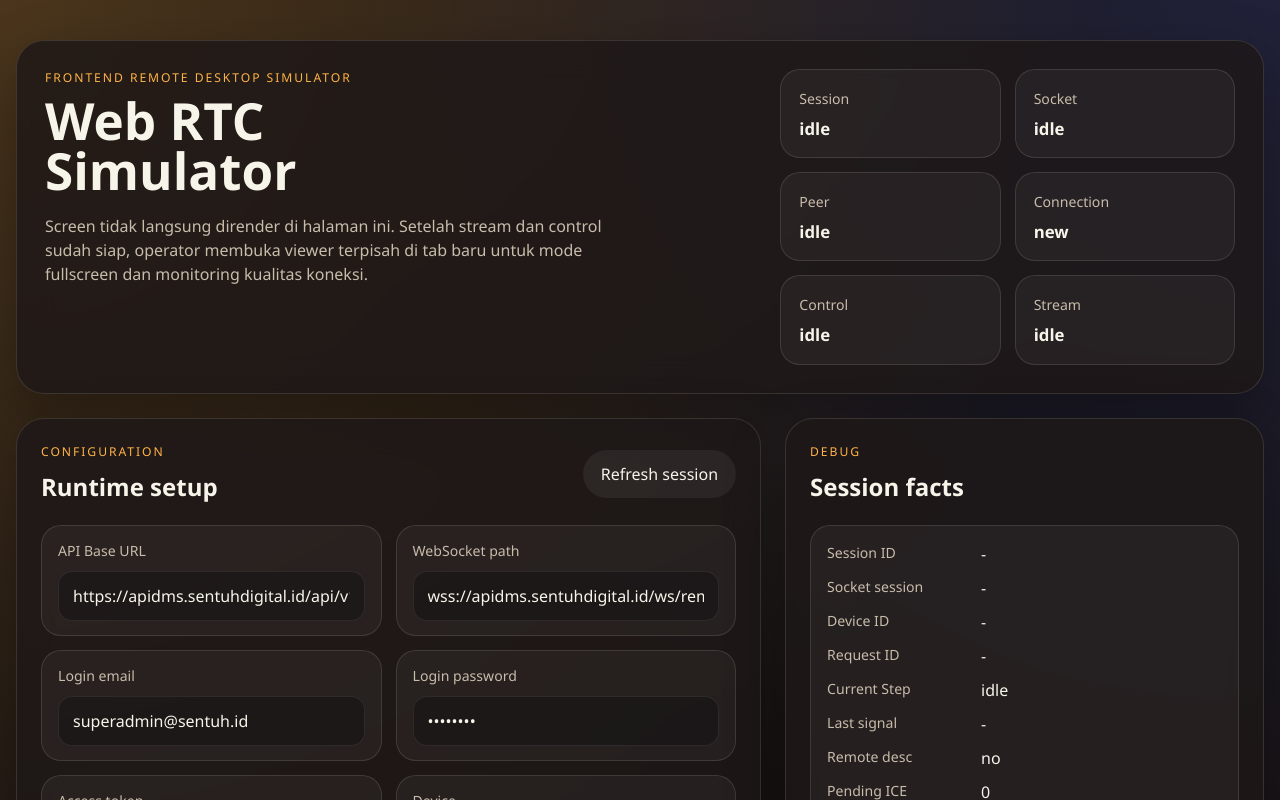
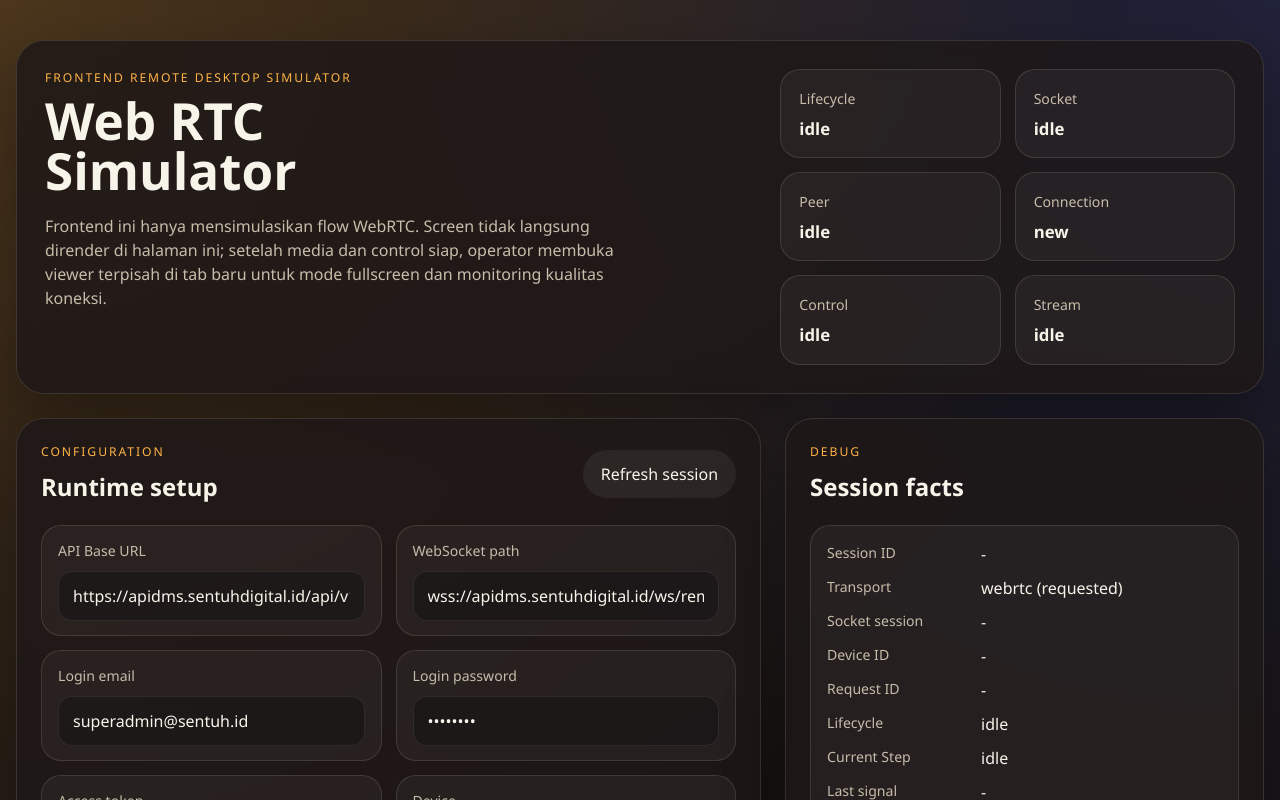
Before and after one commit to RianIhsan/webrtc-simulator, a Vue app: page / in a window 1280 px wide. Shown: the top 800 px of the page. Built offline with nearby package versions, Linux system fonts and the light colour scheme.

Commit message:
imprv:linux agent

```diff
--- a/src/composables/useRemoteDesktopSimulator.js
+++ b/src/composables/useRemoteDesktopSimulator.js
@@ -16,6 +16,8 @@ const SESSION_EVENT_TO_STATUS = {
   'remote.desktop.session.terminated': 'terminated',
   'remote.desktop.session.expired': 'expired',
 }
+
+const EXPECTED_TRANSPORT_TYPE = 'webrtc'
 
 const SIGNALING_EVENT_NAMES = new Set([
   'remote.desktop.signaling.message',
@@ -180,6 +182,7 @@ export function useRemoteDesktopSimulator() {
   const status = reactive({
     currentStep: 'idle',
     sessionStatus: 'idle',
+    transportType: '',
     socketStatus: 'idle',
     socketSessionId: '',
     peerStatus: 'idle',
@@ -300,12 +303,41 @@ export function useRemoteDesktopSimulator() {
   const hasSession = computed(() => Boolean(config.sessionId))
   const isTerminal = computed(() => TERMINAL_SESSION_STATUSES.has(status.sessionStatus))
   const controlReady = computed(() => status.controlChannelState === 'open')
-  const canInteract = computed(() => {
+  const sessionPhase = computed(() => {
+    if (isTerminal.value) {
+      return status.sessionStatus
+    }
+
+    if (status.connectionState === 'connected' || status.sessionStatus === 'connected') {
+      return 'connected'
+    }
+
+    if (
+      status.connectionState === 'checking' ||
+      status.currentStep === 'answer_received' ||
+      status.currentStep === 'offer_sent' ||
+      status.hasRemoteDescription
+    ) {
+      return 'connecting'
+    }
+
+    if (status.latestOfferAt || status.latestAnswerAt || status.currentStep === 'creating_peer') {
+      return 'signaling'
+    }
+
+    if (status.sessionStatus === 'accepted') {
+      return 'accepted'
+    }
+
+    return status.sessionStatus
+  })
+  const viewerReady = computed(() => {
     const transportReady =
       status.connectionState === 'connected' || status.sessionStatus === 'connected'
 
-    return controlReady.value && transportReady && status.remoteStreamState === 'active'
+    return controlReady.value && transportReady
   })
+  const canInteract = computed(() => viewerReady.value && status.remoteStreamState === 'active')
   const screenReady = computed(() => canInteract.value)
   const parsedIceServers = computed(() => parseIceServers())
   const iceConfigSummary = computed(() => {
@@ -372,6 +404,26 @@ export function useRemoteDesktopSimulator() {
     session.value = next
     config.sessionId = next.session_id ?? next.sessionId ?? config.sessionId
     status.sessionStatus = next.status ?? status.sessionStatus
+    status.transportType = next.metadata?.transport_type ?? next.transport_type ?? status.transportType
+  }
+
+  const ensureWebRtcTransport = (payload, { strict = false } = {}) => {
+    const transportType = payload?.metadata?.transport_type ?? payload?.transport_type ?? status.transportType ?? ''
+
+    if (!transportType) {
+      if (strict) {
+        addLog('warning', 'Response session belum menyertakan metadata.transport_type.', {
+          expectedTransportType: EXPECTED_TRANSPORT_TYPE,
+        })
+      }
+      return
+    }
+
+    if (transportType !== EXPECTED_TRANSPORT_TYPE) {
+      throw new Error(
+        `Simulator ini hanya mendukung transport ${EXPECTED_TRANSPORT_TYPE}, tetapi backend mengembalikan ${transportType}.`,
+      )
+    }
   }
 
   const parseIceServers = () => {
@@ -619,6 +671,13 @@ const normalizeIceTransportPolicy = () => {
       config.turnExpiresAt = data?.expires_at ?? ''
       status.turnState = 'success'
 
+      console.log('[remote-desktop] TURN credentials loaded:', {
+        urls: turnUrls,
+        username: config.turnUsername,
+        credential: config.turnCredential,
+        expiresAt: config.turnExpiresAt || null,
+      })
+
       addLog('success', 'Credential TURN berhasil dimuat dari backend.', {
         turnUrlCount: turnUrls.length,
         turnExpiresAt: config.turnExpiresAt || null,
@@ -771,6 +830,7 @@ const normalizeIceTransportPolicy = () => {
     remoteStreamState: status.remoteStreamState,
     currentStep: status.currentStep,
     lastError: status.lastError,
+    viewerReady: viewerReady.value,
     screenReady: screenReady.value,
     canInteract: canInteract.value,
     sessionId: config.sessionId,
@@ -1072,6 +1132,13 @@ const normalizeIceTransportPolicy = () => {
     status.currentStep = 'creating_peer'
 
     try {
+      console.log('[remote-desktop] creating peer with ICE servers:', parseIceServers())
+      console.log('[remote-desktop] current TURN fields:', {
+        username: config.turnUsername,
+        credential: config.turnCredential,
+        expiresAt: config.turnExpiresAt || null,
+      })
+
       const peer = new RTCPeerConnection({
         iceServers: parseIceServers(),
         iceTransportPolicy: normalizeIceTransportPolicy(),
@@ -1592,6 +1659,7 @@ const normalizeIceTransportPolicy = () => {
       }
 
       const data = resolveEnvelope(payload)
+      ensureWebRtcTransport(data, { strict: true })
       syncSession(data)
       status.requestState = 'success'
       status.sessionStatus = data.status ?? 'requested'
@@ -1654,6 +1722,7 @@ const normalizeIceTransportPolicy = () => {
       }
 
       const data = resolveEnvelope(payload)
+      ensureWebRtcTransport(data)
       syncSession(data)
       status.requestState = 'success'
       if (silentIfRequested && status.sessionStatus === 'requested') {
@@ -1901,8 +1970,10 @@ const normalizeIceTransportPolicy = () => {
     loadTurnCredentials,
     runStep,
     loadDevices,
+    viewerReady,
     screenReady,
     session,
+    sessionPhase,
     setRemoteStageElement,
     setRemoteVideoElement,
     stats,
--- a/src/views/SimulatorView.vue
+++ b/src/views/SimulatorView.vue
@@ -10,7 +10,7 @@ const stepCards = computed(() => [
     title: 'Step 1',
     label: 'Create session',
     description:
-      'POST create session ke backend, simpan session_id, lalu siapkan state lokal untuk flow remote desktop.',
+      'POST create session WebRTC ke backend, simpan session_id, lalu validasi bahwa transport yang dikembalikan tetap webrtc.',
   },
   {
     id: 'connect-socket',
@@ -24,7 +24,7 @@ const stepCards = computed(() => [
     title: 'Step 3',
     label: 'Setup peer + control channel',
     description:
-      'Buat RTCPeerConnection, daftarkan handler, lalu tunggu datachannel `control` dari agent untuk keyboard dan mouse.',
+      'Buat RTCPeerConnection, buka datachannel `control` dari frontend, lalu siapkan handler untuk keyboard dan mouse.',
   },
   {
     id: 'send-offer',
@@ -36,7 +36,7 @@ const stepCards = computed(() => [
 ])
 
 const statusItems = computed(() => [
-  ['Session', simulator.status.sessionStatus],
+  ['Lifecycle', simulator.sessionPhase],
   ['Socket', simulator.status.socketStatus],
   ['Peer', simulator.status.peerStatus],
   ['Connection', simulator.status.connectionState],
@@ -46,9 +46,11 @@ const statusItems = computed(() => [
 
 const sessionFacts = computed(() => [
   ['Session ID', simulator.config.sessionId || '-'],
+  ['Transport', simulator.status.transportType || 'webrtc (requested)'],
   ['Socket session', simulator.status.socketSessionId || '-'],
   ['Device ID', simulator.config.deviceId || '-'],
   ['Request ID', simulator.status.requestId || '-'],
+  ['Lifecycle', simulator.sessionPhase || '-'],
   ['Current Step', simulator.status.currentStep || '-'],
   ['Last signal', simulator.status.lastSignalType || '-'],
   ['Remote desc', simulator.status.hasRemoteDescription ? 'yes' : 'no'],
@@ -65,7 +67,8 @@ const selectedDeviceSummary = computed(() => {
 })
 
 const viewerFacts = computed(() => [
-  ['Viewer status', simulator.screenReady ? 'ready to open' : 'standby'],
+  ['Viewer status', simulator.viewerReady ? 'ready to open' : 'waiting transport'],
+  ['Screen state', simulator.screenReady ? 'live' : simulator.status.remoteStreamState || 'standby'],
   ['Signal quality', simulator.stats.qualityLabel || '-'],
   ['FPS', simulator.stats.fps ?? '-'],
   ['Bitrate', simulator.stats.bitrateKbps ? `${simulator.stats.bitrateKbps} kbps` : '-'],
@@ -97,8 +100,8 @@ const logLevelClass = (level) => `log-entry log-entry--${level}`
         <p class="eyebrow">Frontend Remote Desktop Simulator</p>
         <h1>Web RTC Simulator</h1>
         <p class="hero-text">
-          Screen tidak langsung dirender di halaman ini. Setelah stream dan control sudah siap, operator membuka viewer
-          terpisah di tab baru untuk mode fullscreen dan monitoring kualitas koneksi.
+          Frontend ini hanya mensimulasikan flow WebRTC. Screen tidak langsung dirender di halaman ini; setelah media dan
+          control siap, operator membuka viewer terpisah di tab baru untuk mode fullscreen dan monitoring kualitas koneksi.
         </p>
       </div>
 
@@ -348,8 +351,8 @@ const logLevelClass = (level) => `log-entry log-entry--${level}`
               <span :class="['badge', simulator.controlReady ? 'badge--success' : 'badge--muted']">
                 control {{ simulator.status.controlChannelState }}
               </span>
-              <span :class="['badge', simulator.screenReady ? 'badge--success' : 'badge--warning']">
-                {{ simulator.screenReady ? 'viewer ready' : 'waiting readiness' }}
+              <span :class="['badge', simulator.viewerReady ? 'badge--success' : 'badge--warning']">
+                {{ simulator.viewerReady ? 'viewer ready' : 'waiting transport' }}
               </span>
             </div>
           </div>
@@ -357,11 +360,11 @@ const logLevelClass = (level) => `log-entry log-entry--${level}`
           <div class="viewer-launchpad">
             <div class="viewer-launchpad__copy">
               <strong>
-                {{ simulator.screenReady ? 'Screen siap ditampilkan' : 'Screen belum siap ditampilkan' }}
+                {{ simulator.screenReady ? 'Screen siap ditampilkan' : simulator.viewerReady ? 'Viewer siap dibuka, menunggu frame pertama' : 'Screen belum siap ditampilkan' }}
               </strong>
               <p>
-                Halaman ini hanya menjaga session, socket, dan peer connection. Screen baru akan dirender ketika operator
-                menekan tombol di bawah dan membuka viewer pada tab terpisah.
+                Halaman ini hanya menjaga session WebRTC, WebSocket signaling, dan peer connection. Screen baru akan
+                dirender ketika operator menekan tombol di bawah dan membuka viewer pada tab terpisah.
               </p>
             </div>
 
@@ -376,7 +379,7 @@ const logLevelClass = (level) => `log-entry log-entry--${level}`
               <button
                 class="primary-button"
                 type="button"
-                :disabled="!simulator.screenReady"
+                :disabled="!simulator.viewerReady"
                 @click="openViewerTab"
               >
                 Tampilkan screen di tab baru
```
